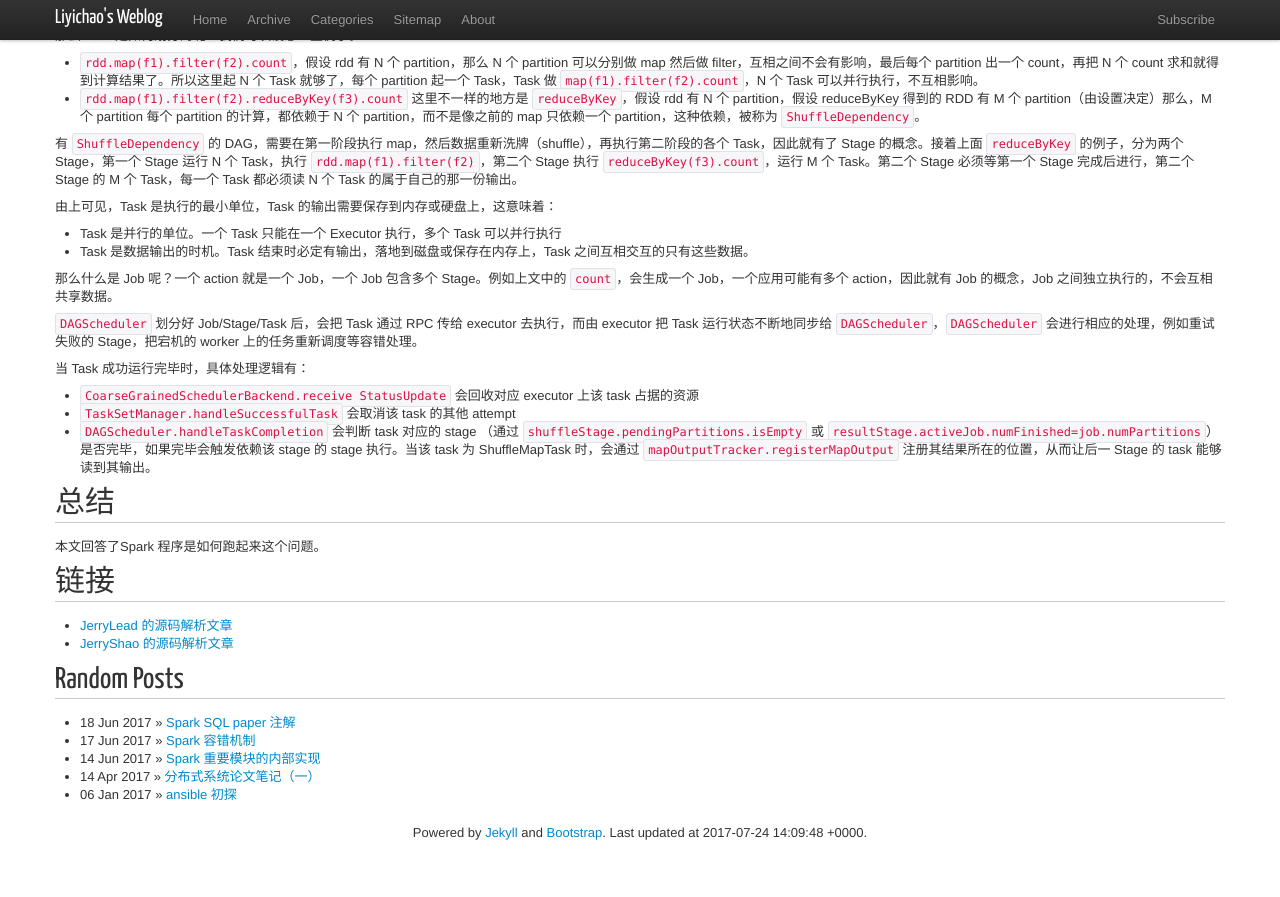
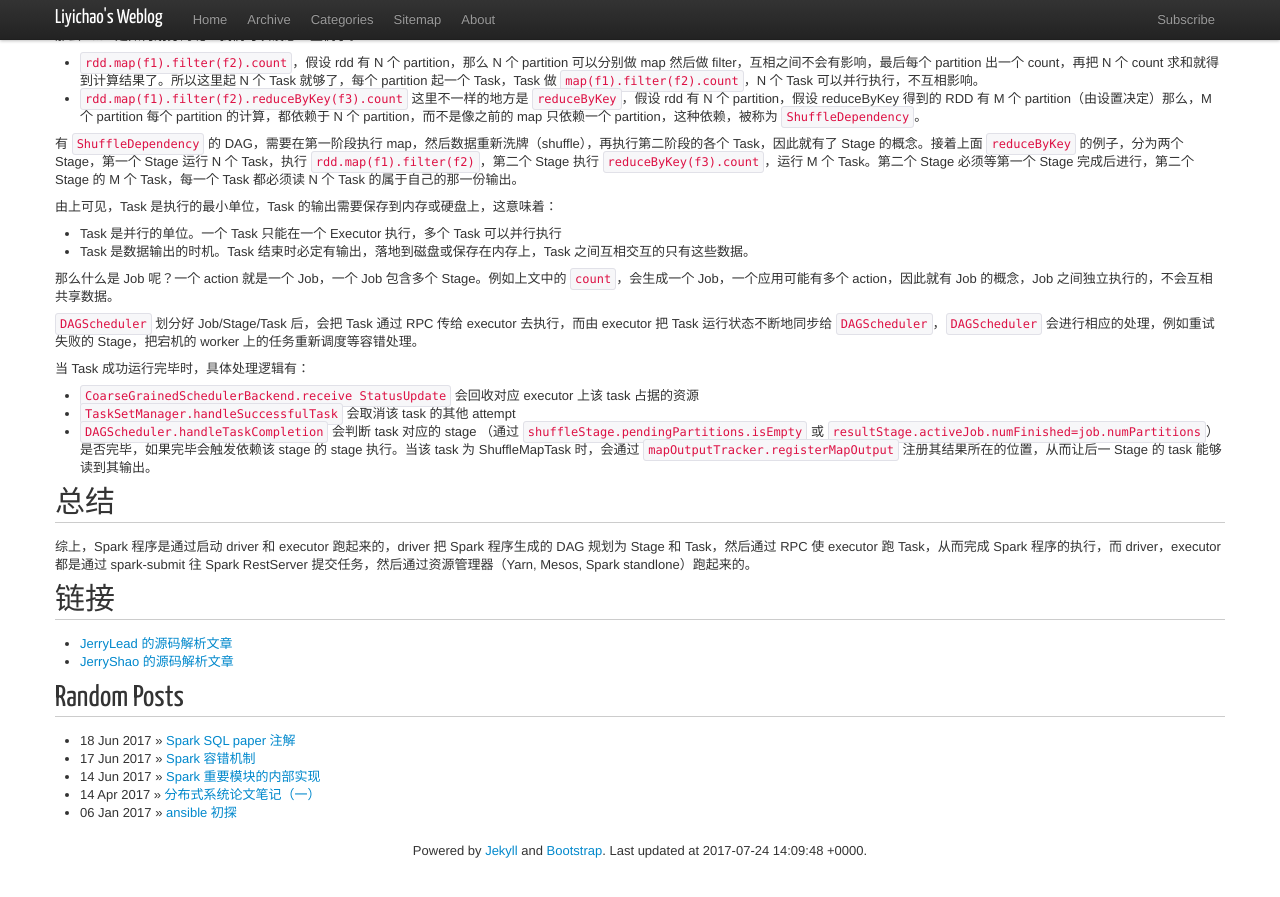
Before and after one commit to liyichao/liyichao.github.io, a Jekyll site: the page built from _posts/2017/2017-06-12-spark-程序是怎么跑起来的.md, in a window 1280 px wide and 900 px high, scrolled down 1698 px. Shown: the top 897 px of the window. Built offline with Jekyll 4.4.1, drawn with Linux system fonts in a browser that asks for light colours; nearby versions of some CDN libraries; comment, search, counter and statistics services are not loaded.

Commit message:
Add some.

```diff
--- a/_posts/2017/2017-06-12-spark-程序是怎么跑起来的.md
+++ b/_posts/2017/2017-06-12-spark-程序是怎么跑起来的.md
@@ -108,7 +108,7 @@ RDD 是 spark 执行运算的主要数据结构，具有以下几个重要的属
 
 ## 总结
 
-本文回答了Spark 程序是如何跑起来这个问题。
+综上，Spark 程序是通过启动 driver 和 executor 跑起来的，driver 把 Spark 程序生成的 DAG 规划为 Stage 和 Task，然后通过 RPC 使 executor 跑 Task，从而完成 Spark 程序的执行，而 driver，executor 都是通过 spark-submit 往 Spark RestServer 提交任务，然后通过资源管理器（Yarn, Mesos, Spark standlone）跑起来的。
 
 ## 链接
 
```
